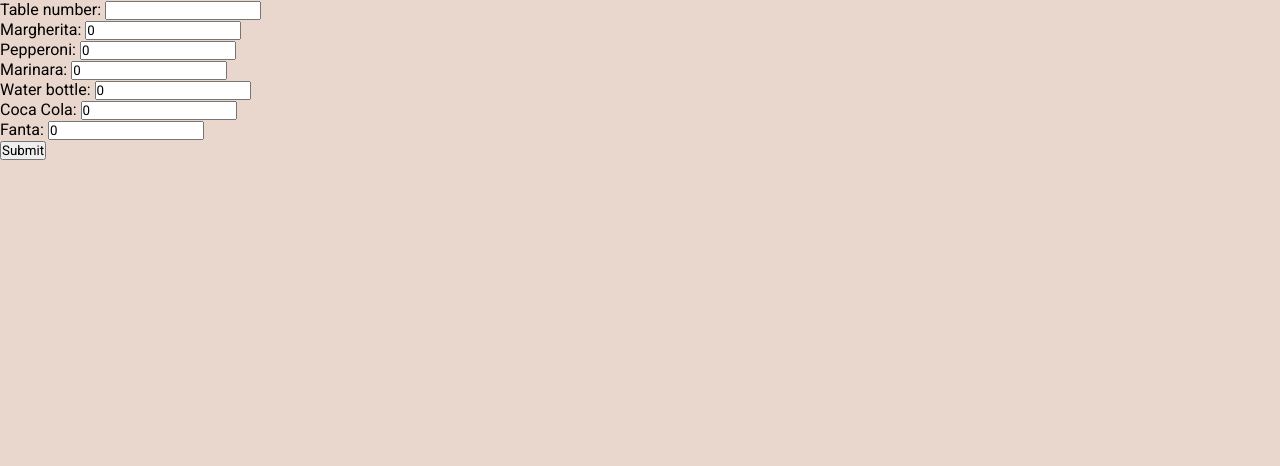
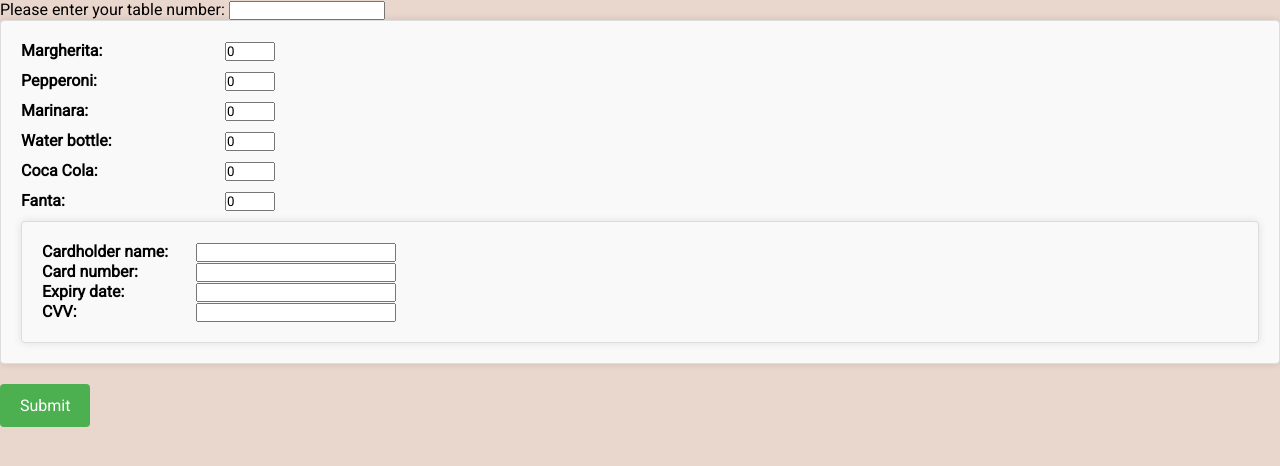
Before and after one commit to neverlinked/pizza-restaurant, a Flask app: page /cart in a window 1280 px wide. Shown: the part 95-561 px from the top of the page. Run offline with Flask 3, Linux system fonts and the light colour scheme; some libraries are stand-ins or nearby versions.

Commit message:
updated version of menu and added cart system

```diff
--- a/app.py
+++ b/app.py
@@ -97,4 +97,4 @@ def update_arduino():
     return redirect(url_for('arduino_status'))
 
 if __name__ == '__main__':
-    app.run(debug=True, port=5002)
+    app.run(debug=True, port=5003)
--- a/templates/cart.html
+++ b/templates/cart.html
@@ -4,8 +4,137 @@
     <meta charset="UTF-8">
     <meta name="viewport" content="width=device-width, initial-scale=1.0">
     <title>Mario and Luigi's Pizarria</title>
+    <style>
+        /* Style for item container */
+        .item-container {
+            border: 1px solid #ddd;
+            border-radius: 4px;
+            box-shadow: 0 0 8px rgba(0, 0, 0, 0.1);
+            padding: 20px;
+            margin-bottom: 20px;
+            background-color: #f9f9f9;
+        }
+
+        .item-input {
+            margin-bottom: 10px;
+        }
+
+        .item-input label {
+            display: inline-block;
+            width: 200px;
+            font-weight: bold;
+        }
+
+        .item-input input[type="number"] {
+            width: 50px;
+        }
+
+        /* Style for credit card inputs */
+        .credit-card-inputs {
+            border: 1px solid #ddd;
+            border-radius: 4px;
+            box-shadow: 0 0 8px rgba(0, 0, 0, 0.1);
+            padding: 20px;
+            background-color: #f9f9f9;
+        }
+
+        .credit-card-inputs label {
+            display: inline-block;
+            width: 150px;
+            font-weight: bold;
+        }
+
+        .credit-card-inputs input[type="text"] {
+            width: 200px;
+        }
+
+        /* Style for submit button */
+        .submit-button {
+            background-color: #4CAF50;
+            color: white;
+            padding: 12px 20px;
+            border: none;
+            border-radius: 4px;
+            cursor: pointer;
+            font-size: 16px;
+        }
+
+        .submit-button:hover {
+            background-color: #45a049;
+        }
+
+        .submit-button:active {
+            background-color: #3e8e41;
+            transform: translateY(1px);
+        }
+
+        /* Style for total price */
+        .total-price {
+            font-weight: bold;
+            font-size: 20px;
+            margin-top: 10px;
+        }
+    </style>
     <link rel="stylesheet" href="/static/css/website.css">
     <link rel="stylesheet" href="https://cdnjs.cloudflare.com/ajax/libs/font-awesome/6.1.0/css/all.min.css" crossorigin="anonymous" referrerpolicy="no-referrer" />
+    <script>
+        // This function will clear the cart after submitting the form
+        function clearCartAfterSubmit() {
+            const itemInputs = document.getElementsByClassName('item-input');
+
+            for (let i = 0; i < itemInputs.length; i++) {
+                const input = itemInputs[i].querySelector('input');
+                const itemName = input.getAttribute('name');
+                localStorage.removeItem(itemName);
+                input.value = 0;
+            }
+        }
+
+        // Function to submit the form asynchronously and then clear the cart
+        async function submitFormAndClearCart(event) {
+            event.preventDefault();
+
+            const form = document.getElementById('orderForm');
+            const formData = new FormData(form);
+            const response = await fetch(form.action, {
+                method: form.method,
+                body: formData
+            });
+
+            if (response.ok) {
+                clearCartAfterSubmit();
+                location.reload(); // Refresh the page after submitting the order
+            } else {
+                alert('There was an error submitting the order. Please try again.');
+            }
+        }
+
+        // Function to set input values from localStorage
+        function setInputValuesFromLocalStorage() {
+            const itemInputs = document.getElementsByClassName('item-input');
+
+            for (let i = 0; i < itemInputs.length; i++) {
+                const input = itemInputs[i].querySelector('input');
+                const itemName = 'item' + (i + 1);
+                const storedValue = localStorage.getItem(itemName);
+
+                if (storedValue) {
+                    input.value = storedValue;
+                }
+            }
+        }
+
+        document.addEventListener('DOMContentLoaded', function () {
+            // Attach the submitFormAndClearCart function to the form submit event
+            document.getElementById('orderForm').addEventListener('submit', submitFormAndClearCart);
+
+            // Set input values from localStorage when the page is loaded
+            setInputValuesFromLocalStorage();
+        });
+    </script>
+
+
+
 </head>
 <body>
 
@@ -24,8 +153,8 @@
     </nav>
 
     <div id="form-container">
-        <form action="{{ url_for('send_order') }}" method="POST">
-            <label for="table_number">Table number:</label>
+        <form id="orderForm" action="{{ url_for('send_order') }}" method="POST">
+            <label for="table_number">Please enter your table number: </label>
             <input type="number" id="table_number" name="table_number" required>
             <br>
             <div class="item-container">
@@ -53,6 +182,19 @@
                     <label for="item6">Fanta:</label>
                     <input type="number" id="item6" name="item6" value="0" min="0">
                 </div>
+                <div class="credit-card-inputs">
+                    <label for="cardholder_name">Cardholder name:</label>
+                    <input type="text" id="cardholder_name" name="cardholder_name" required>
+                    <br>
+                    <label for="card_number">Card number:</label>
+                    <input type="text" id="card_number" name="card_number" required>
+                    <br>
+                    <label for="expiry_date">Expiry date:</label>
+                    <input type="text" id="expiry_date" name="expiry_date" required>
+                    <br>
+                    <label for="cvv">CVV:</label>
+                    <input type="text" id="cvv" name="cvv" required>
+                </div>
             </div>
             <input type="submit" class="submit-button" value="Submit">
         </form>
--- a/templates/website page.html
+++ b/templates/website page.html
@@ -24,9 +24,8 @@
 
     <div class="content">
         <h1>MARIO AND LUIGI'S PIZARRIA</h1>
-        <hr>
+        <hr>    x
         <p>Discover the best Italian pizza in town at Mario and Luigi's Pizza! Our pies are made with the finest ingredients, hand-tossed and baked to perfection in an authentic wood-fired oven. Whether you dine in, take out, or order delivery, enjoy an authentic and high-quality pizza experience. Come taste the difference today!</p>
-        <button><a href="/templates/menu.html">ORDER NOW</a></button>
     </div>
 
     <img src="/static/css/pic/pizza.gif" alt="">
--- a/templates/websitepage.html
+++ b/templates/websitepage.html
@@ -26,7 +26,7 @@
         <h1>MARIO AND LUIGI'S PIZARRIA</h1>
         <hr>
         <p>Discover the best Italian pizza in town at Mario and Luigi's Pizza! Our pies are made with the finest ingredients, hand-tossed and baked to perfection in an authentic wood-fired oven. Whether you dine in, take out, or order delivery, enjoy an authentic and high-quality pizza experience. Come taste the difference today!</p>
-        <button><a href="/templates/menu.html">ORDER NOW</a></button>
+        <button><a href="{{ url_for('menu') }}">ORDER NOW</a></button>
     </div>
 
     <img src="/static/css/pic/pizza.gif" alt="">
```
Also changed, not shown: templates/menu.html (+25 -24 lines).
